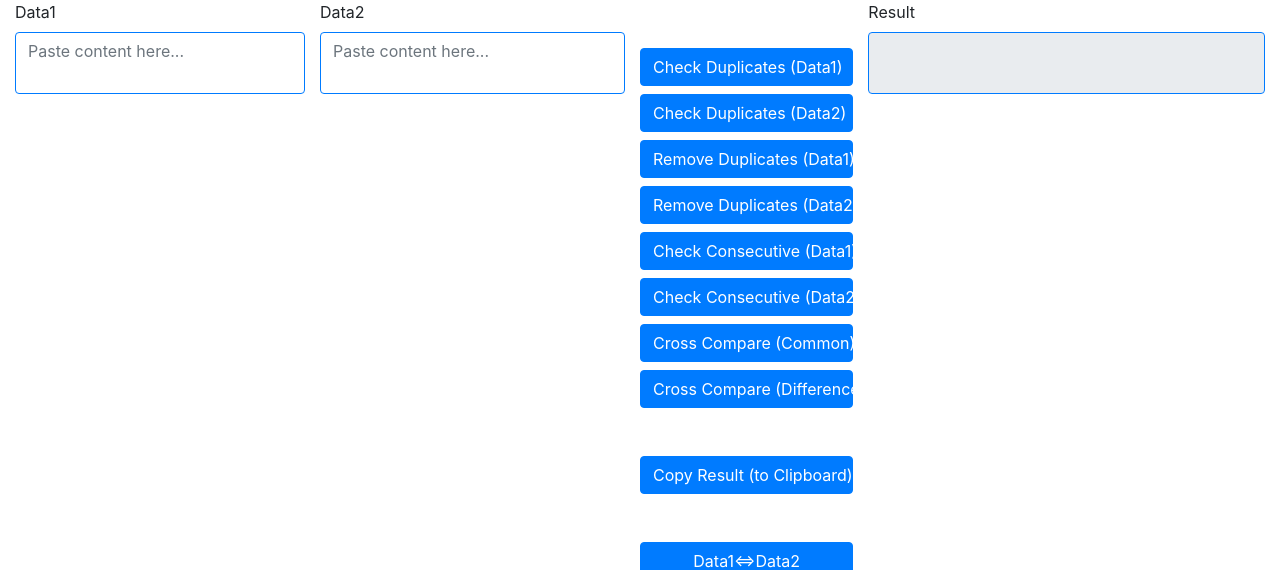
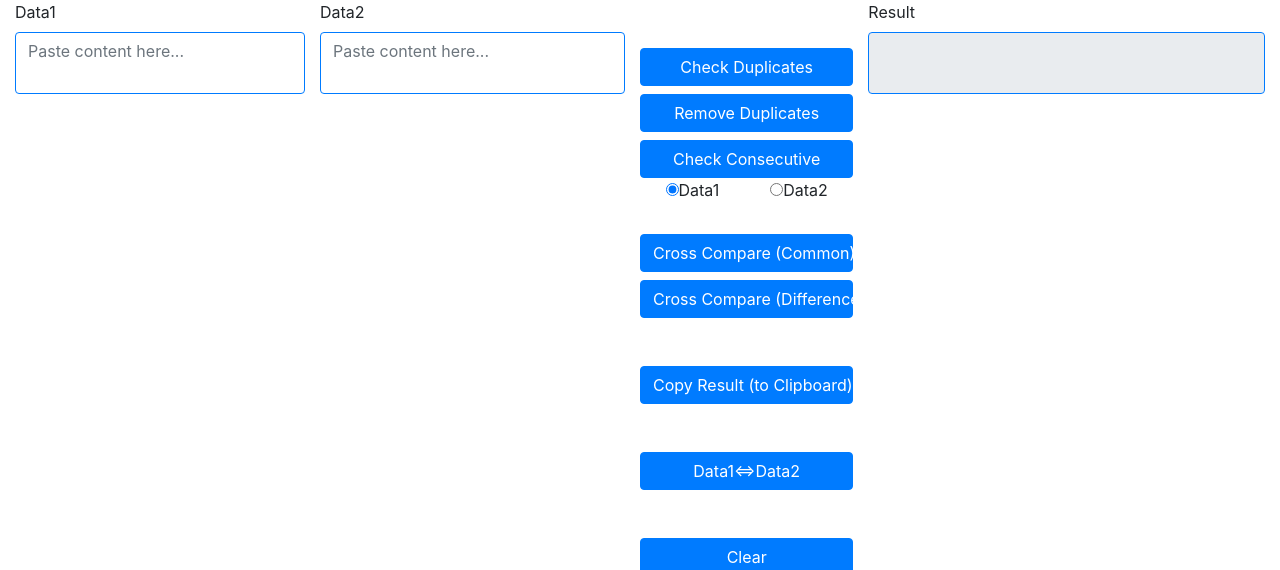
Before and after one commit to sunshineplan/FileChecker, a Flask app: page / in a window 1280 px wide. Shown: the part 62-632 px from the top of the page. Run offline with Flask 2, Linux system fonts and the light colour scheme; some libraries are stand-ins or nearby versions.

Commit message:
Webapp merge single data check function button

```diff
--- a/templates/index.html
+++ b/templates/index.html
@@ -13,11 +13,12 @@
 
     <script type=text/javascript>
         $(function() {
-            $('#chk_duplicates1').click(function() {
+            $('#chk_duplicates').click(function() {
                 $.post('analysis', {
                     type: 'chk_duplicates',
-                    source: 'Data1',
-                    data: $('#inputA').val()
+                    source: $("input[name='source']:checked").val(),
+                    data1: $('#inputA').val(),
+                    data2: $('#inputB').val()
                 }, function(data) {
                     setTimeout(function() {
                         $('#output').val(data.result);
@@ -25,35 +26,12 @@
                 }, 'json');
                 return false;
             });
-            $('#chk_duplicates2').click(function() {
-                $.post('analysis', {
-                    type: 'chk_duplicates',
-                    source: 'Data2',
-                    data: $('#inputB').val()
-                }, function(data) {
-                    setTimeout(function() {
-                        $('#output').val(data.result);
-                    }, 800);
-                }, 'json');
-                return false;
-            });
-            $('#rm_duplicates1').click(function() {
+            $('#rm_duplicates').click(function() {
                 $.post('analysis', {
                     type: 'rm_duplicates',
-                    source: 'Data1',
-                    data: $('#inputA').val()
-                }, function(data) {
-                    setTimeout(function() {
-                        $('#output').val(data.result);
-                    }, 800);
-                }, 'json');
-                return false;
-            });
-            $('#rm_duplicates2').click(function() {
-                $.post('analysis', {
-                    type: 'rm_duplicates',
-                    source: 'Data2',
-                    data: $('#inputB').val()
+                    source: $("input[name='source']:checked").val(),
+                    data1: $('#inputA').val(),
+                    data2: $('#inputB').val()
                 }, function(data) {
                     setTimeout(function() {
                         $('#output').val(data.result);
@@ -87,23 +65,12 @@
                 }, 'json');
                 return false;
             });
-            $('#chk_consecutive1').click(function() {
+            $('#chk_consecutive').click(function() {
                 $.post('analysis', {
                     type: 'chk_consecutive',
-                    source: 'Data1',
-                    data: $('#inputA').val()
-                }, function(data) {
-                    setTimeout(function() {
-                        $('#output').val(data.result);
-                    }, 800);
-                }, 'json');
-                return false;
-            });
-            $('#chk_consecutive2').click(function() {
-                $.post('analysis', {
-                    type: 'chk_consecutive',
-                    source: 'Data2',
-                    data: $('#inputB').val()
+                    source: $("input[name='source']:checked").val(),
+                    data1: $('#inputA').val(),
+                    data2: $('#inputB').val()
                 }, function(data) {
                     setTimeout(function() {
                         $('#output').val(data.result);
@@ -204,12 +171,18 @@
                 <textarea class="form-control" id="inputB" placeholder="Paste content here..."></textarea>
             </div>
             <div class="col-3 col-xl-2 p-0 pt-5">
-                <button onclick="javascript:void(0)" id="chk_duplicates1" type="button" class="btn btn-primary btn-block">Check Duplicates (Data1)</button>
-                <button onclick="javascript:void(0)" id="chk_duplicates2" type="button" class="btn btn-primary btn-block">Check Duplicates (Data2)</button>
-				<button onclick="javascript:void(0)" id="rm_duplicates1" type="button" class="btn btn-primary btn-block">Remove Duplicates (Data1)</button>
-				<button onclick="javascript:void(0)" id="rm_duplicates2" type="button" class="btn btn-primary btn-block">Remove Duplicates (Data2)</button>
-                <button onclick="javascript:void(0)" id="chk_consecutive1" type="button" class="btn btn-primary btn-block">Check Consecutive (Data1)</button>
-                <button onclick="javascript:void(0)" id="chk_consecutive2" type="button" class="btn btn-primary btn-block">Check Consecutive (Data2)</button>
+                <button onclick="javascript:void(0)" id="chk_duplicates" type="button" class="btn btn-primary btn-block">Check Duplicates</button>
+				<button onclick="javascript:void(0)" id="rm_duplicates" type="button" class="btn btn-primary btn-block">Remove Duplicates</button>
+                <button onclick="javascript:void(0)" id="chk_consecutive" type="button" class="btn btn-primary btn-block">Check Consecutive</button>
+                <div class="d-flex justify-content-around">
+                    <label class="radio-inline">
+                        <input type="radio" name="source" value="Data1" checked>Data1
+                    </label>
+                    <label class="radio-inline">
+                        <input type="radio" name="source" value="Data2">Data2
+                    </label>
+                </div>
+                <br>
                 <button onclick="javascript:void(0)" id="chk_comm" type="button" class="btn btn-primary btn-block">Cross Compare (Common)</button>
                 <button onclick="javascript:void(0)" id="chk_diff" type="button" class="btn btn-primary btn-block">Cross Compare (Difference)</button>
                 <br>
--- a/webapp.py
+++ b/webapp.py
@@ -22,7 +22,10 @@ def sda():
     type = request.form.get('type')
     source = request.form.get('source')
     if source == 'Data1' or source == 'Data2':
-        data = precheck(str(request.form.get('data')).split('\n'))
+        if source == 'Data1':
+            data = precheck(str(request.form.get('data1')).split('\n'))
+        else:
+            data = precheck(str(request.form.get('data2')).split('\n'))
         if data == []:
             return jsonify(result = source + ' is empty.\nPlease enter someting...')
     elif source == 'Data1,Data2':
```
